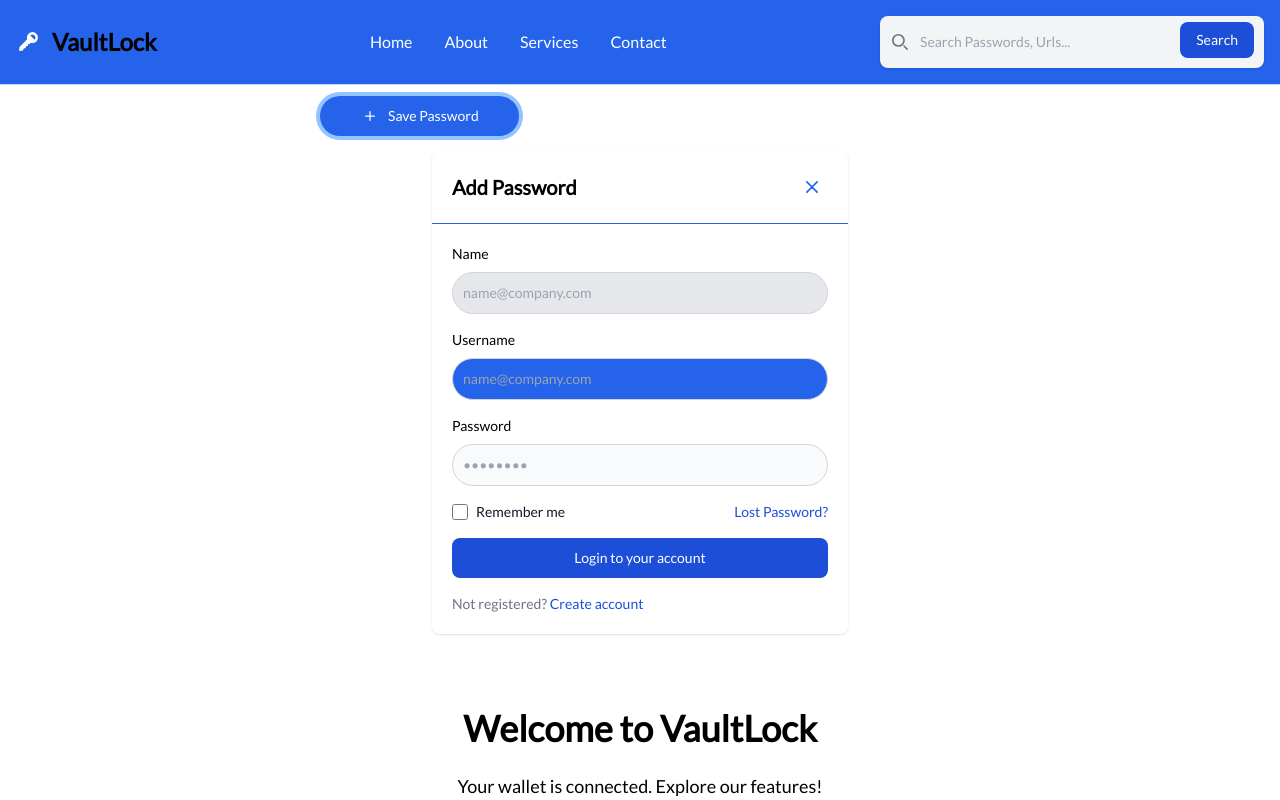
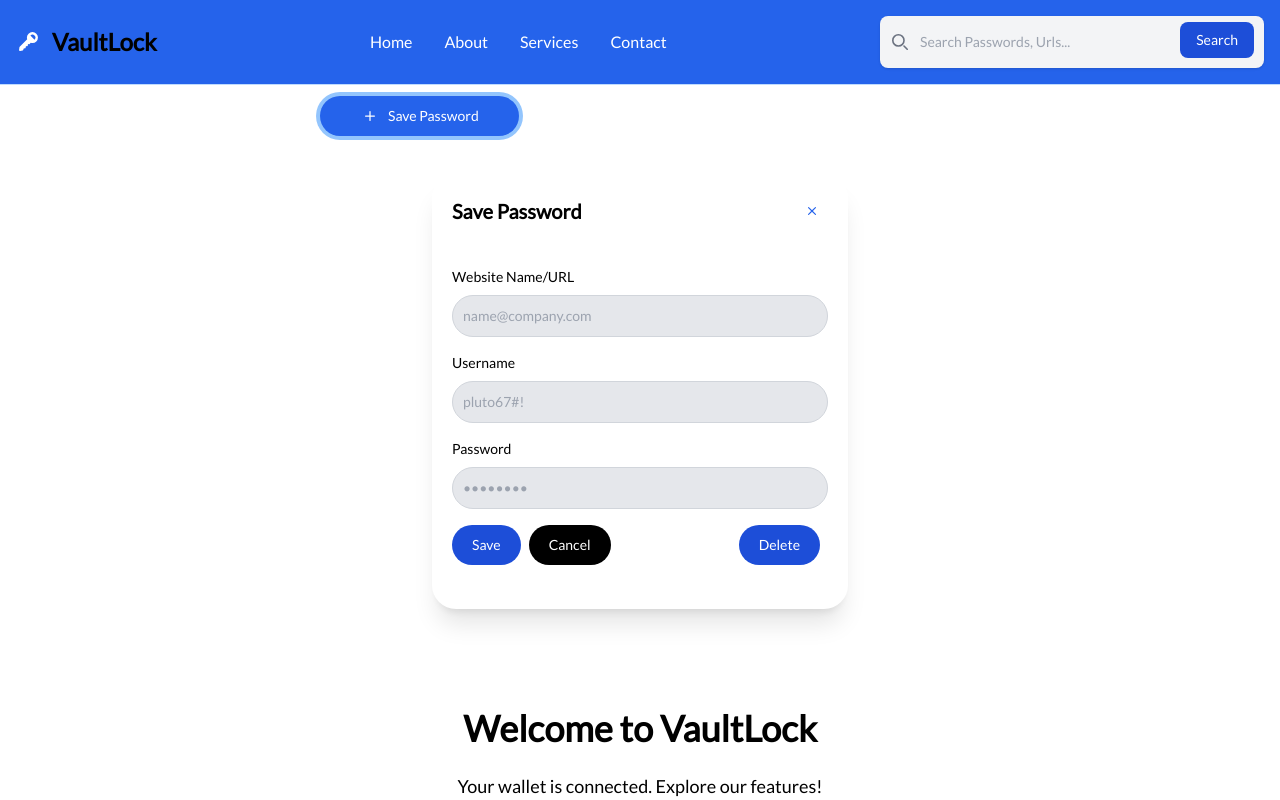
Before and after one commit to Sandile88/decentralized-password-manager, a Next.js app in the folder client/: page /home in a window 1280 px wide. Both pictures are taken after a click on the button "Save Password". Built offline with nearby package versions, Linux system fonts and the light colour scheme.

Commit message:
finished modal

```diff
--- a/client/components/Modal.tsx
+++ b/client/components/Modal.tsx
@@ -10,18 +10,18 @@ const Modal: React.FC<ModalProps> = ({isOpen, onClose}) => {
     if (!isOpen) return null; // Return nothing if the modal is not open
 
     return (
-        <div id="add-passwords" tabIndex={-1} aria-hidden={!isOpen}
+        <div id=" add-passwords" tabIndex={-1} aria-hidden={!isOpen}
              className={`${isOpen ? 'flex' : 'hidden'} overflow-y-auto overflow-x-hidden fixed top-0 right-0 left-0 z-50 justify-center items-center w-full md:inset-0 h-[calc(100%-1rem)] max-h-full`}>
             <div className="relative p-4 w-full max-w-md max-h-full">
-                <div className="relative rounded-lg shadow bg-white">
-                    <div className="flex items-center justify-between p-4 md:p-5 border-b rounded-t border-blue-600">
+                <div className="relative rounded-3xl shadow-xl bg-white">
+                    <div className="flex items-center justify-between p-4 md:p-5 rounded-t ">
                         <h3 className="text-xl font-semibold  text-black">
-                            Add Password
+                            Save Password
                         </h3>
-                        <button type="button" className="end-2.5 text-gray-400 bg-transparent hover:bg-gray-200 hover:text-gray-900 rounded-lg text-sm w-8 h-8 ms-auto inline-flex justify-center items-center dark:hover:bg-gray-600 dark:hover:text-white"
+                        <button type="button" className="end-2.5 bg-transparent rounded-lg text-sm w-8 h-8 ms-auto inline-flex justify-center items-center"
                                 onClick={onClose}
                         >
-                            <svg className="w-3 h-3 text-blue-600" aria-hidden="true" xmlns="http://www.w3.org/2000/svg" fill="none" viewBox="0 0 14 14">
+                            <svg className="w-2 h-3 text-blue-600 hover:text-black" aria-hidden="true" xmlns="http://www.w3.org/2000/svg" fill="none" viewBox="0 0 14 14">
                                 <path stroke="currentColor" strokeLinecap="round" strokeLinejoin="round" strokeWidth="2" d="m1 1 6 6m0 0 6 6M7 7l6-6M7 7l-6 6"/>
                             </svg>
                             <span className="sr-only">Close modal</span>
@@ -30,29 +30,28 @@ const Modal: React.FC<ModalProps> = ({isOpen, onClose}) => {
                     <div className="p-4 md:p-5">
                         <form className="space-y-4" action="#">
                         <div>
-                                <label htmlFor="email" className="block mb-2 text-sm font-medium text-black">Name</label>
-                                <input type="email" name="email" id="email" className="bg-gray-200 border border-gray-300 text-white text-sm rounded-full focus:ring-blue-500 focus:border-blue-500 block w-full p-2.5  dark:border-blue-600 dark:placeholder-blue-400 " placeholder="name@company.com" required />
+                                <label htmlFor="email" className="block mb-2 text-sm font-medium text-black">Website Name/URL</label>
+                                <input type="email" name="email" id="email" className="bg-gray-200 border border-gray-300 text-white text-sm rounded-full focus:ring-blue-500 focus:border-blue-500 block w-full p-2.5   dark:placeholder-blue-400 " placeholder="name@company.com" required />
                             </div>
                             <div>
                                 <label htmlFor="email" className="block mb-2 text-sm font-medium text-black">Username</label>
-                                <input type="email" name="email" id="email" className="bg-blue-600 border border-gray-300 text-white text-sm rounded-full focus:ring-blue-500 focus:border-blue-500 block w-full p-2.5 dark:bg-gray-600 dark:border-blue-600 dark:placeholder-blue-400 " placeholder="name@company.com" required />
+                                <input type="email" name="email" id="email" className="bg-gray-200 border border-gray-300 text-white text-sm rounded-full focus:ring-blue-500 focus:border-blue-500 block w-full p-2.5  dark:placeholder-blue-400 " placeholder="pluto67#!" required />
                             </div>
                             <div>
                                 <label htmlFor="password" className="block mb-2 text-sm font-medium text-black">Password</label>
-                                <input type="password" name="password" id="password" placeholder="••••••••" className="bg-gray-50 border border-gray-300 text-white text-sm rounded-full focus:ring-blue-500 focus:border-blue-500 block w-full p-2.5 dark:bg-gray-600 dark:border-blue-600 dark:placeholder-blue-400" required />
+                                <input type="password" name="password" id="password" placeholder="••••••••" className="bg-gray-200 border border-gray-300 text-white text-sm rounded-full focus:ring-blue-500 focus:border-blue-500 block w-full p-2.5   dark:placeholder-blue-400" required />
                             </div>
                             <div className="flex justify-between">
-                                <div className="flex items-start">
-                                    <div className="flex items-center h-5">
-                                        <input id="remember" type="checkbox" value="" className="w-4 h-4 border border-gray-300 rounded focus:ring-3 focus:ring-blue-300 dark:bg-gray-600 dark:border-gray-500 dark:focus:ring-blue-600 dark:ring-offset-gray-800 dark:focus:ring-offset-gray-800" required />
+                                <div className="flex mb-4 items-start">
+
+                                    <div className="flex items-center">
+                                    <button type="button" className=" text-white bg-blue-700 hover:bg-blue-800 focus:outline-none focus:ring-4 focus:ring-blue-300 font-medium rounded-full text-sm px-5 py-2.5 text-center me-2 mb-2 dark:bg-blue-600 dark:hover:bg-blue-700 dark:focus:ring-blue-800">Save</button>
+                                    <button type="button" className="text-white bg-black hover:bg-slate-800 focus:outline-none focus:ring-4 focus:ring-black font-medium rounded-full text-sm px-5 py-2.5 text-center me-2 mb-2">Cancel</button>
                                     </div>
-                                    <label htmlFor="remember" className="ms-2 text-sm font-medium text-gray-900 dark:text-gray-300">Remember me</label>
                                 </div>
-                                <a href="#" className="text-sm text-blue-700 hover:underline dark:text-blue-500">Lost Password?</a>
-                            </div>
-                            <button type="submit" className="w-full text-white bg-blue-700 hover:bg-blue-800 focus:ring-4 focus:outline-none focus:ring-blue-300 font-medium rounded-lg text-sm px-5 py-2.5 text-center dark:bg-blue-600 dark:hover:bg-blue-700 dark:focus:ring-blue-800">Login to your account</button>
-                            <div className="text-sm font-medium text-gray-500 dark:text-gray-300">
-                                Not registered? <a href="#" className="text-blue-700 hover:underline dark:text-blue-500">Create account</a>
+                                <div>
+                                <button type="button" className=" text-white bg-blue-700 hover:bg-blue-800 focus:outline-none focus:ring-4 focus:ring-blue-300 font-medium rounded-full text-sm px-5 py-2.5 text-center me-2 mb-2 dark:bg-blue-600 dark:hover:bg-blue-700 dark:focus:ring-blue-800">Delete</button>
+                                </div>
                             </div>
                         </form>
                     </div>
```
